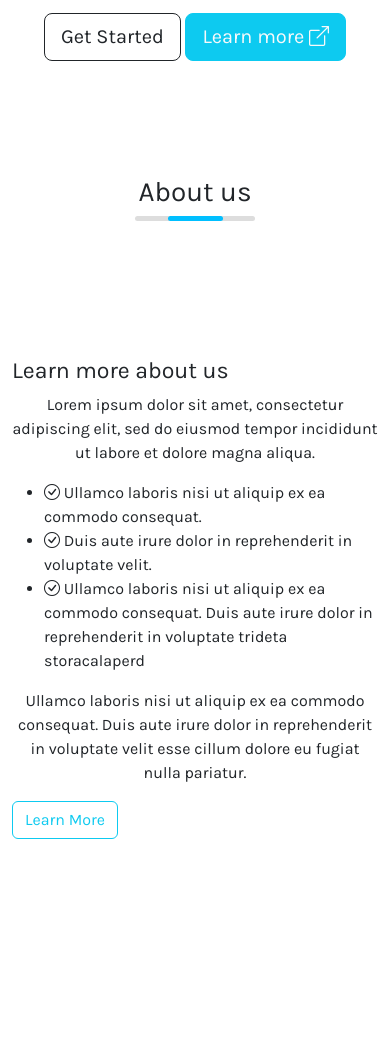
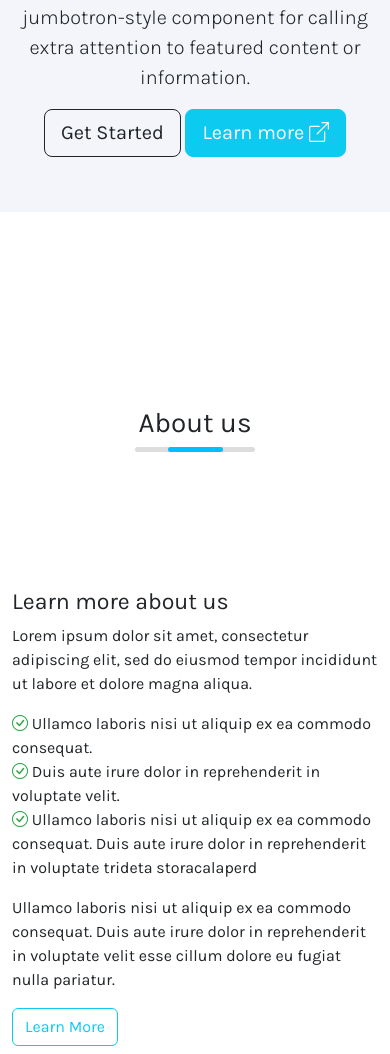
Before and after one commit to Faizan-erience/cpa-website, a plain HTML site: page CPA-website/index.html in a window 390 px wide. Shown: the part 506-1560 px from the top of the page. Before the commit the page ends 1489 px from the top, so only its background shows below. Drawn offline with Linux system fonts and the light colour scheme.

Commit message:
initial version 1

```diff
--- a/CPA-website/assets/css/style.css
+++ b/CPA-website/assets/css/style.css
@@ -28,6 +28,7 @@
 }
 
 
+
 #currency,
 #language {
     background: none;
@@ -39,7 +40,6 @@
 .navbar-brand {
     font-size: 1.8rem;
 }
-
 
 .navbar-brand:hover{
     text-decoration: none;
@@ -55,6 +55,12 @@
 .nav-link:hover{
     color: #00BFFF;
     text-decoration: none;
+}
+.hero-section{
+    margin: 6rem 0;
+    background: #f3f5fa;
+    padding-bottom: 10%;
+
 }
 .under-line{
     content: "";
@@ -83,8 +89,22 @@
 .help-features a:hover{
     opacity: 0.7;
 }
+#about ul li i{
+    color:#28a745;
+
+}
+#about ul li{
+    list-style-type: none;
+
+}
+#about{
+
+}
+#about ul{
+    padding: 0;
+}
 @media (max-width:768px){
-    h1,p{
+    h1,.lead{
         text-align: center;
 
     }
@@ -97,4 +117,9 @@
         flex-direction: column-reverse;
         padding: 0;
     }
+
+    #about,p{
+        text-align: left;
+
+    }
 }
```
